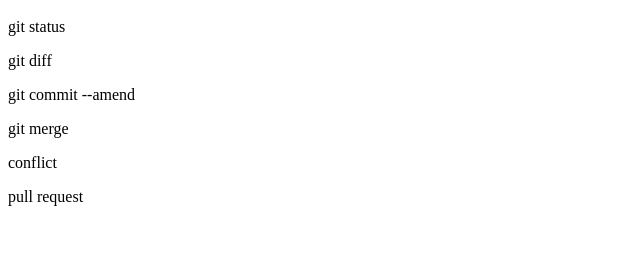
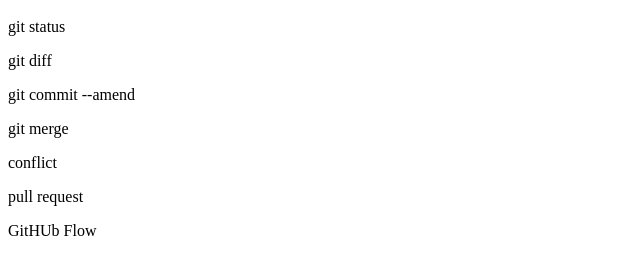
Before and after one commit to fuku-sho/git_tutorial, a plain HTML site: page index.html in a window 1280 px wide. Shown: the part 57-332 px from the top of the page, without its empty margins (0-640 px from the left). Drawn offline with Linux system fonts and the light colour scheme.

Commit message:
GitHub Flowを追記

```diff
--- a/index.html
+++ b/index.html
@@ -5,3 +5,4 @@
 <p>git merge</p>
 <p>conflict</p>
 <p>pull request</p>
+<p>GitHUb Flow</p>
```
